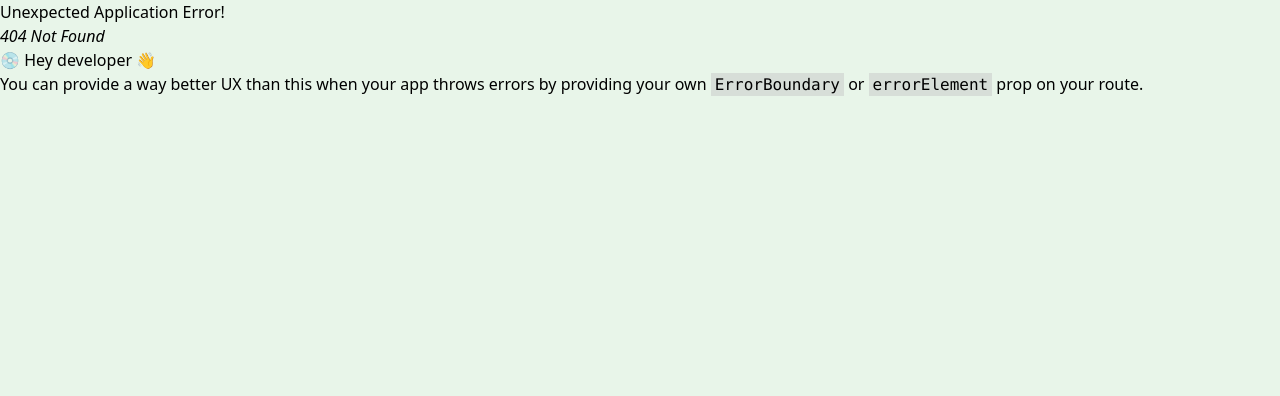
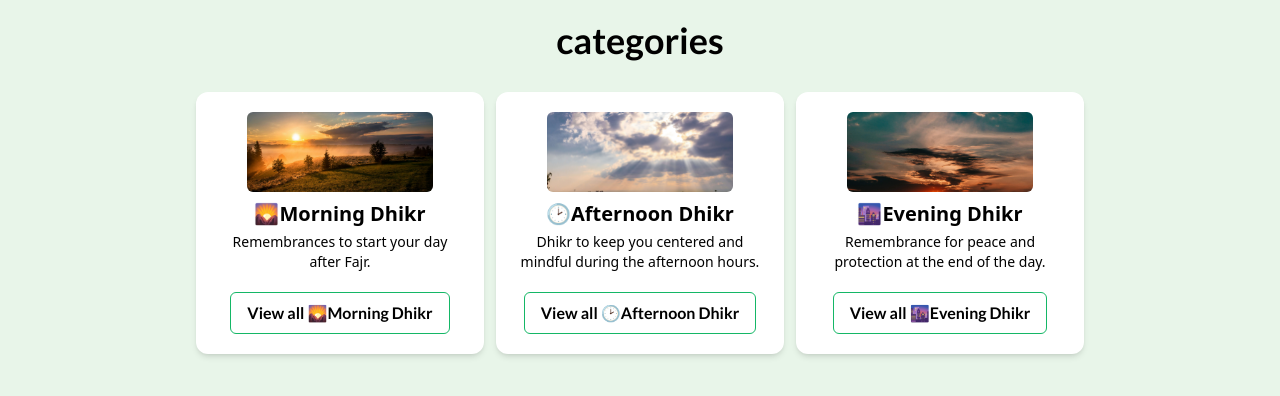
Before and after one commit to subomi1/Tasbeeh_counter_js, a React (Vite) app: page /categories in a window 1280 px wide. Before the commit this address had no page. Shown: the top 396 px of the page. Built offline with nearby package versions, Linux system fonts and the light colour scheme.

Commit message:
added a categories component to house all the categories of dhikirs

```diff
--- a/src/App.jsx
+++ b/src/App.jsx
@@ -3,6 +3,7 @@ import './App.css'
 import Login from './components/Login'
 import Homepage from './pages/HomePage'
 import Register from './components/Register'
+import Categories from './components/Categories'
 
 function App() {
   const route = createRoutesFromElements(
@@ -10,6 +11,8 @@ function App() {
       <Route path='/' element={<Homepage/>}/>
       <Route path='/login' element={<Login/>}/>
       <Route path='/register' element={<Register/>}/>
+      <Route path='/categories' element={<Categories/>}/>
+      {/* <Route path='/categories:categoryName' element={<Categories/>}/> */}
     </Route>
   );
 
--- /dev/null
+++ b/src/components/Categories.jsx
@@ -0,0 +1,10 @@
+import FetchCategories from "./FetchCategories";
+
+export default function Categories() {
+  return (
+    <section className="p-5">
+      <h1 className="text-center font-bold lato text-4xl mb-8">categories</h1>
+      <FetchCategories />
+    </section>
+  );
+}
--- /dev/null
+++ b/src/components/FetchCategories.jsx
@@ -0,0 +1,42 @@
+import { useState, useEffect } from "react";
+import { Link } from "react-router-dom";
+
+export default function FetchCategories() {
+  const [data, setData] = useState([]);
+  useEffect(() => {
+    async function fetchdata() {
+      const res = await fetch("/json/dhikir.json");
+      const data = await res.json();
+      setData(data);
+    }
+    fetchdata();
+  }, []);
+  return (
+    <div className="flex justify-center flex-wrap gap-3">
+      {data?.map((data) => (
+        <div
+          className="flex w-full md:w-72 flex-col p-5 items-center rounded-xl overflow-hidden bg-white shadow-md transition-all duration-500 cursor-pointer ease-in-out"
+          key={data.category}
+        >
+          <div className="image h-20 w-3/4">
+            <img
+              src={data.image}
+              alt=""
+              className="w-full h-full object-cover rounded-md"
+            />
+          </div>
+          <h1 className="text-lg sm:text-xl md:text-xl lg:text-xl font-bold mt-2">
+            {data.category}
+          </h1>
+          <p className="text-center text-sm mt-1">{data.description}</p>
+          <Link
+            to={`/${data.category}`}
+            className="px-4 py-2 rounded-md text-black flex text-center font-semibold lato border-[1px] border-[#14b766] mt-5 cursor-pointer hover:bg-[#14b766] transition-all duration-300 ease-in-out mb-auto"
+          >
+            {`View all ${data.category}`}
+          </Link>
+        </div>
+      ))}
+    </div>
+  );
+}
--- a/src/components/Navbar.jsx
+++ b/src/components/Navbar.jsx
@@ -43,7 +43,7 @@ export default function Navbar() {
       )}
       <div className={cssClass}>
         <NavLink className="font-semibold lato">Home</NavLink>
-        <NavLink className="font-semibold lato">Counter</NavLink>
+        <NavLink className="font-semibold lato" to='/categories'>Categories</NavLink>
         <NavLink className="font-semibold lato">Favourites</NavLink>
         <NavLink className="font-semibold lato">History</NavLink>
         {user ? (
--- a/src/components/PopularDhikir.jsx
+++ b/src/components/PopularDhikir.jsx
@@ -1,37 +1,9 @@
-import { useState, useEffect } from "react";
-import { Link } from "react-router-dom";
+import FetchCategories from "./FetchCategories";
 export default function PopularDhikir() {
-    const [data, setData] = useState([]);
-    useEffect(() => {
-        async function fetchdata() {
-            const res = await fetch('/json/dhikir.json')
-            const data = await res.json()
-            setData(data)
-        }
-        fetchdata()
-    }, [])
-
   return (
     <section className="p-5">
       <h1 className="text-md sm:text-lg lg:text-lg font-bold mb-3">Popular Dhikir Categories</h1>
-      <div className="flex justify-center flex-wrap gap-3">
-        {data?.map((data) => (
-          <div className="flex w-full md:w-72 flex-col p-5 items-center rounded-xl overflow-hidden bg-white shadow-md transition-all duration-500 cursor-pointer ease-in-out" key={data.category}>
-            <div className="image h-20 w-3/4">
-              <img
-                src={data.image}
-                alt=""
-                className="w-full h-full object-cover rounded-md"
-              />
-            </div>
-            <h1 className="text-lg sm:text-xl md:text-xl lg:text-xl font-bold mt-2">{data.category}</h1>
-            <p className="text-center text-sm mt-1">{data.description}</p>
-            <Link className="px-4 py-2 rounded-md text-black flex text-center font-semibold lato border-[1px] border-[#14b766] mt-5 cursor-pointer hover:bg-[#14b766] transition-all duration-300 ease-in-out mb-auto">
-                {`View all ${data.category}`}
-            </Link>
-          </div>
-        ))}
-      </div>
+      <FetchCategories/>
     </section>
   );
 }
```
